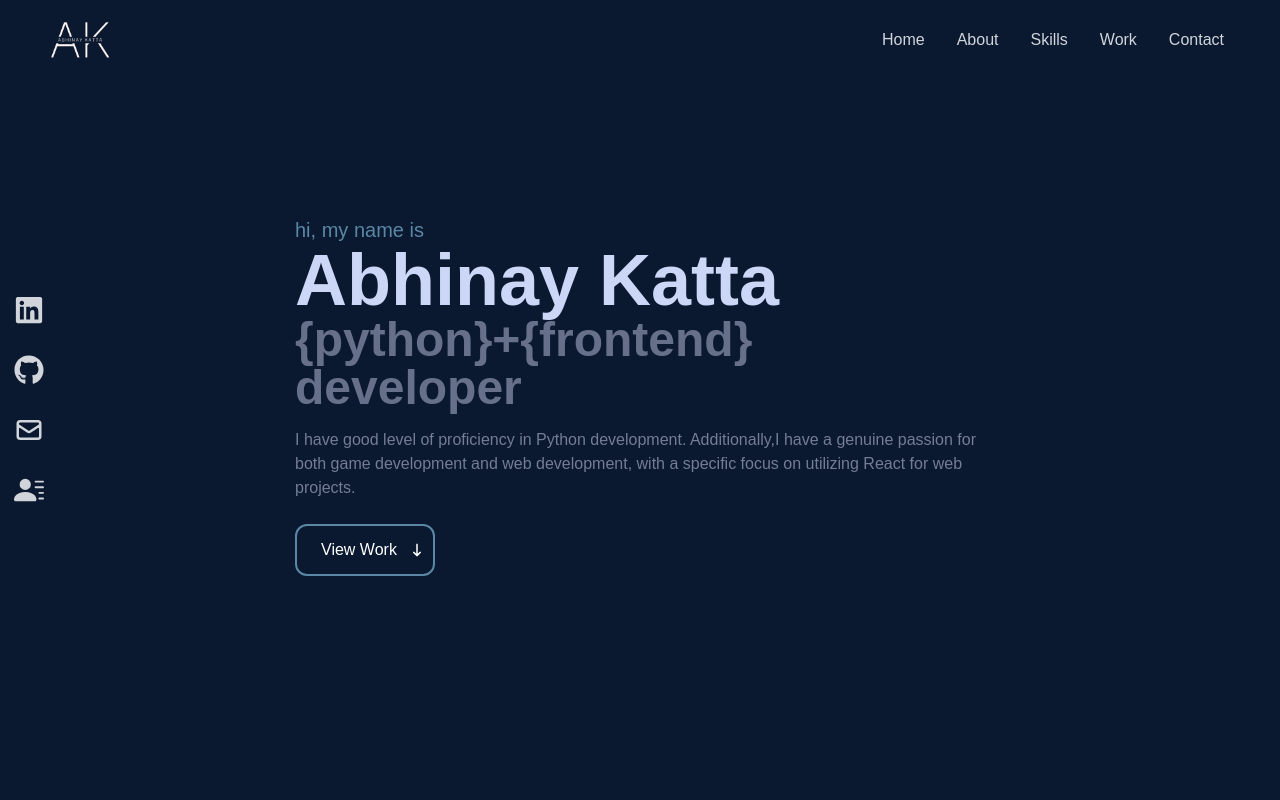
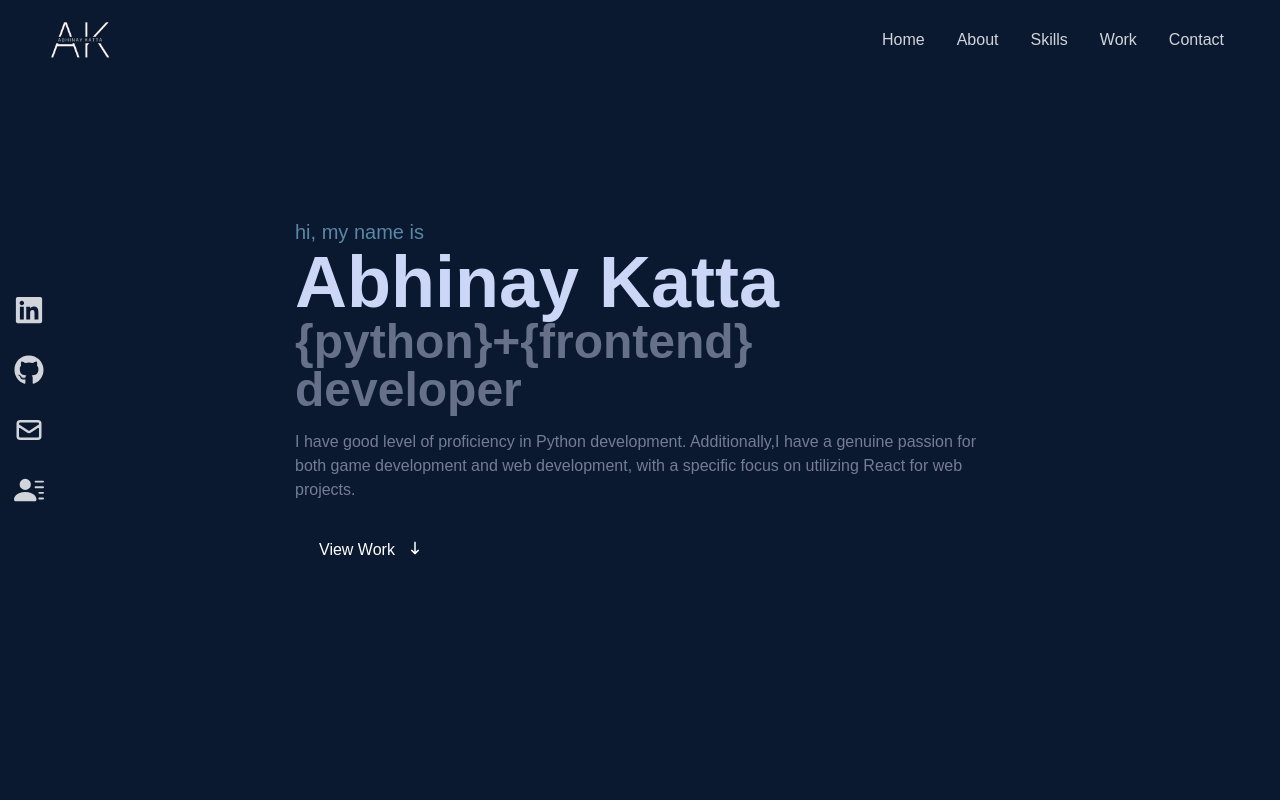
Before and after one commit to abhikatta/portfolio, a React (Create React App) app: page / in a window 1280 px wide. Shown: the top 800 px of the page. Built offline with nearby package versions, Linux system fonts and the light colour scheme.

Commit message:
small changes

```diff
--- a/src/components/Home.jsx
+++ b/src/components/Home.jsx
@@ -1,4 +1,5 @@
 import React from "react";
+import "../index.css";
 import { HiArrowNarrowRight } from "react-icons/hi";
 import { Link } from "react-scroll";
 const Home = () => {
@@ -21,10 +22,10 @@ const Home = () => {
         {/* bs Text */}
         <div>
           <Link className="group" to="work" smooth={true} duration={500}>
-            <button className="text-white group border-[#5a87a5] border-2 rounded-xl px-6 py-3 my-2 flex items-center transition-colors duration-500 hover:bg-[#5a87a5] hover:border-[#5a87a5]">
+            <button className="text-white group border-[#5a87a5] rounded-xl px-6 py-3 my-2 flex items-center transition-colors duration-500 hover:bg-[#5a87a5] hover:border-[#5a87a5]">
               View Work
-              <span className=" group-hover:translate-y-1 w-3 duration-300">
-                <HiArrowNarrowRight className="ml-3 rotate-90" />
+              <span className=" group-hover:translate-y-0.5 w-3 duration-300">
+                <HiArrowNarrowRight className="ml-3 mt-[-4px] rotate-90" />
               </span>
             </button>
           </Link>
--- a/src/index.css
+++ b/src/index.css
@@ -1,12 +1,12 @@
-@import 'tailwindcss/base';
-@import 'tailwindcss/components';
-@import 'tailwindcss/utilities';
+@import "tailwindcss/base";
+@import "tailwindcss/components";
+@import "tailwindcss/utilities";
 
-@import url('https://fonts.googleapis.com/css2?family=Montserrat:wght@100;200;300;400;500;600;700;800;900&display=swap');
+@import url("https://fonts.googleapis.com/css2?family=Montserrat:wght@100;200;300;400;500;600;700;800;900&display=swap");
 
 @layer base {
   body {
-        font-family: 'Montserrat', sans-serif;
+    font-family: "Montserrat", sans-serif;
   }
 
   li {
@@ -15,16 +15,19 @@
     cursor: pointer;
   }
 }
-.content-div{
+.buttonshadow {
+  box-shadow: 3rem;
+}
+.content-div {
   background-repeat: no-repeat;
   background-size: cover;
   background-position: center;
   height: 250px;
 }
-.content-div:hover{
+.content-div:hover {
   background-image: linear-gradient(
     to right,
     rgba(24, 133, 105, 0.8),
     hsla(143, 62%, 67%, 0.8)
-    )!important;
+  ) !important;
 }
```
Lines whose indentation alone changed are shown as unchanged.
